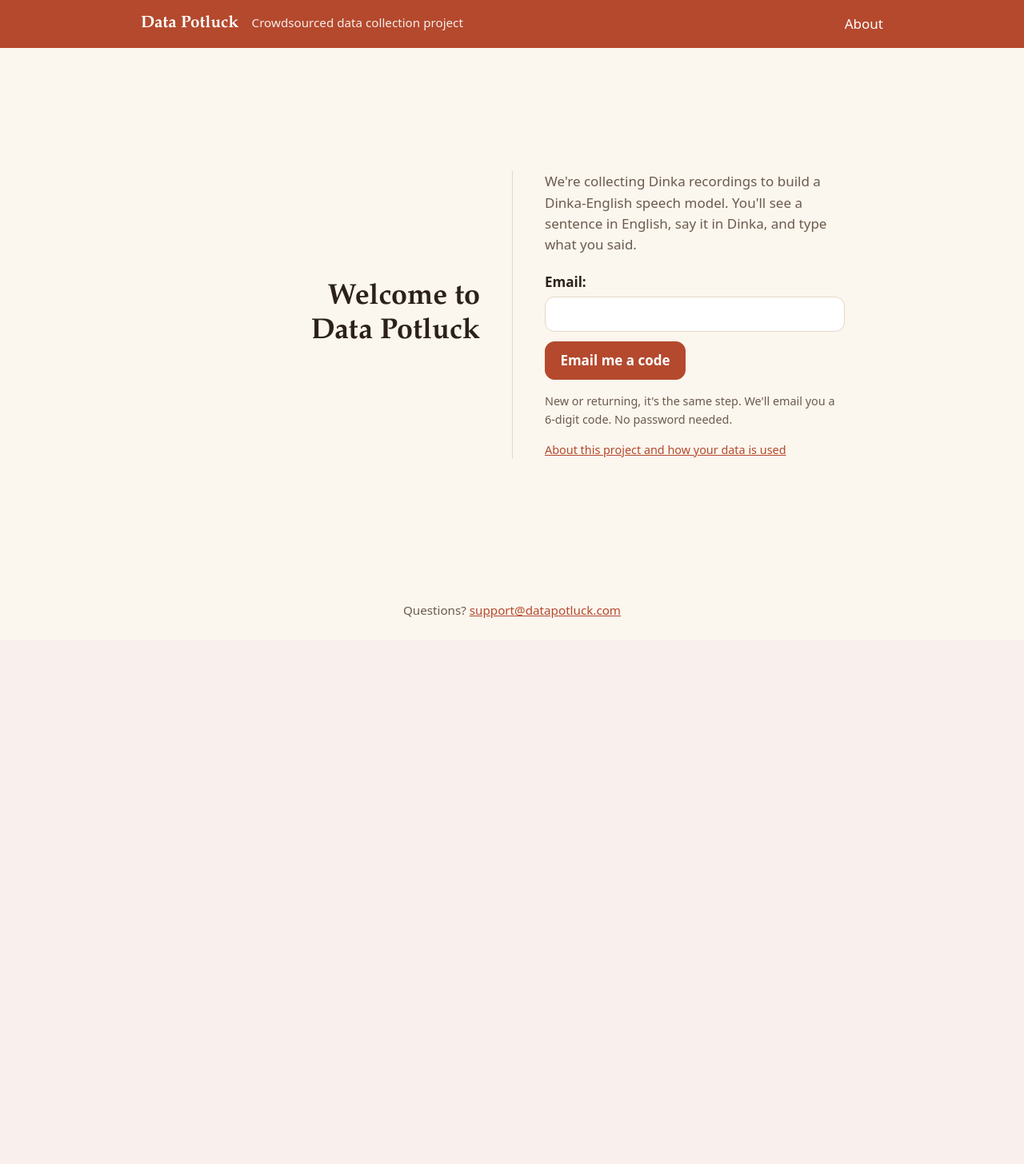
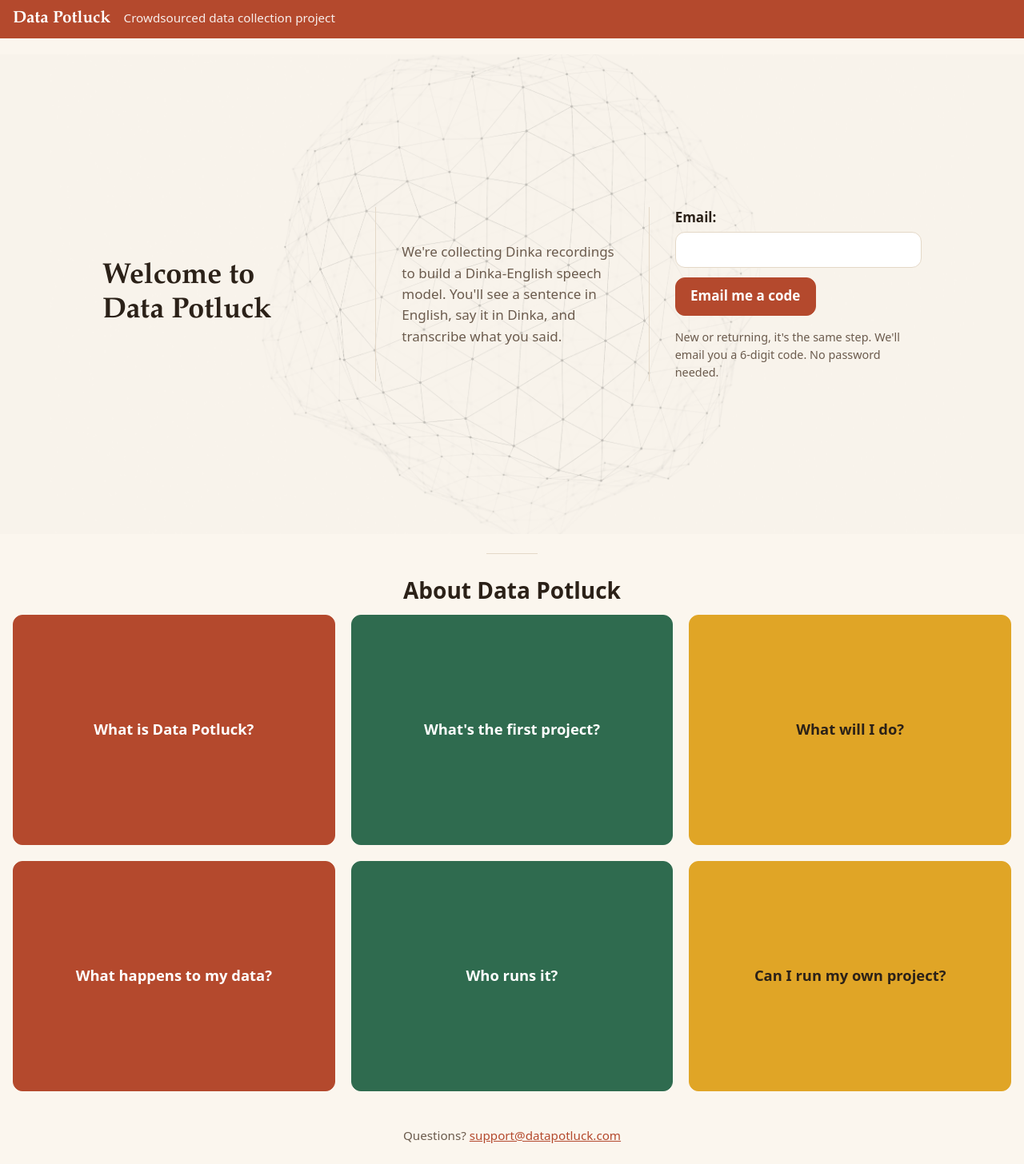
Before and after one commit to mclem6/data-collection-app, a Django app: page /accounts/login/ in a window 1280 px wide. Shown: the whole page at 80% size. Before the commit the page ends 773 px from the top, so only its background shows below. Run offline with Django 5.2, Linux system fonts and the light colour scheme.

Commit message:
login redesigned draft 2

```diff
--- a/accounts/templates/accounts/form.html
+++ b/accounts/templates/accounts/form.html
@@ -18,7 +18,6 @@
 
       {% if hint %}<p class="auth-hint">{{ hint }}</p>{% endif %}
       {% if back_url %}<p class="auth-hint"><a href="{{ back_url }}">{{ back_text }}</a></p>{% endif %}
-      <p class="auth-hint"><a href="{% url 'about' %}">About this project and how your data is used</a></p>
     </section>
   </div>
 {% endblock %}
--- /dev/null
+++ b/accounts/templates/accounts/login.html
@@ -0,0 +1,48 @@
+{% extends "base.html" %}
+
+{% block title %}{{ title }}{% endblock %}
+{% block body_class %}auth-page{% endblock %}
+
+{% block content %}
+<div class="auth-stack">
+  <div class="auth-layout auth-layout--login">
+    <h1 class="auth-title">{{ title }}</h1>
+
+    <section class="auth-steps">
+      {% if intro %}<p class="auth-intro">{{ intro }}</p>{% endif %}
+    </section>
+
+    <section class="auth-panel">
+      <form method="post">
+        {% csrf_token %}
+        {{ form.as_p }}
+        <button type="submit" class="primary">{{ button }}</button>
+      </form>
+        {% if hint %}<p class="auth-hint">{{ hint }}</p>{% endif %}
+    </section>
+  </div>
+  <section id="about" class="about-section">
+    {% include "_about.html" %}
+  </section>
+</div>
+{% endblock %}
+
+{% block scripts %}
+<script>
+  document.querySelectorAll(".flip-card").forEach(function (card) {
+    var front = card.querySelector(".flip-front");
+    var back = card.querySelector(".flip-back");
+    back.inert = true;
+
+    function flip(open) {
+      card.classList.toggle("is-flipped", open);
+      front.inert = open;
+      back.inert = !open;
+      (open ? card.querySelector(".flip-close") : front).focus();
+    }
+
+    front.addEventListener("click", function () { flip(true); });
+    card.querySelector(".flip-close").addEventListener("click", function () { flip(false); });
+  });
+</script>
+{% endblock %}
--- a/accounts/views.py
+++ b/accounts/views.py
@@ -36,10 +36,10 @@ def request_code(request):
             )
             request.session["login_email"] = email
             return redirect("accounts:verify")
-    return render(request, "accounts/form.html", {
+    return render(request, "accounts/login.html", {
     "title": "Welcome to Data\u00a0Potluck",
     "intro": "We're collecting Dinka recordings to build a Dinka-English speech model. "
-             "You'll see a sentence in English, say it in Dinka, and type what you said.",
+             "You'll see a sentence in English, say it in Dinka, and transcribe what you said.",
     "form": form,
     "button": "Email me a code",
     "hint": "New or returning, it's the same step. We'll email you a 6-digit code. No password needed.",
--- a/collection/templates/collection/record.html
+++ b/collection/templates/collection/record.html
@@ -9,7 +9,7 @@
   {% if prompt %}
     <div class="record-layout">
       <section class="prompt-card">
-        <p class="prompt-label">Record yourself saying this in Dinka, then type what you said:</p>
+        <p class="prompt-label">Record yourself saying this in Dinka, then transcribe whatb you said:</p>
         <p class="prompt-text">{{ prompt.text }}</p>
       </section>
 
--- a/static/css/site.css
+++ b/static/css/site.css
@@ -139,7 +139,8 @@ button.secondary { width: 100%; background: transparent; }
 
 /* centered auth pages */
 body.auth-page { min-height: 100vh; min-height: 100dvh; display: flex; flex-direction: column; }
-body.auth-page main { flex: 1; display: flex; align-items: center; justify-content: center; }
+body.auth-page main { flex: 1; display: flex; align-items: center; justify-content: center; max-width: 80rem; }
+body.auth-page .header-inner { max-width: 80rem; }
 
 .auth-layout { width: 100%; max-width: 52rem; display: grid; gap: 1.25rem; text-align: center; }
 .auth-title { margin: 0; font-size: 1.75rem; line-height: 1.2; text-wrap: balance; }
@@ -183,3 +184,90 @@ body.auth-page main { flex: 1; display: flex; align-items: center; justify-conte
 }
 .site-nav a:hover,
 .site-nav .link-button:hover { text-decoration: underline; }
+
+/*  login page */
+.auth-layout--login { max-width: 64rem; min-height: 75dvh; align-content: center; margin: 0 auto; }
+.auth-steps p { margin: 0; }
+
+@media (min-width: 700px) {
+  .auth-layout--login { grid-template-columns: 1fr 1fr 1fr; align-items: stretch;}
+  .auth-layout--login .auth-title { padding-right: 2rem; text-align: left; }
+  .auth-layout--login .auth-steps { padding: 0 2rem; border-left: 1px solid var(--border); }
+  .auth-layout--login .auth-panel { padding-left: 2rem; }
+  .auth-layout--login > * { display: flex; flex-direction: column; justify-content: center; }
+}
+
+
+/* about section styling */
+html { scroll-behavior: smooth; }
+
+.auth-stack { width: 100%; max-width: 80rem; }
+.about-section { padding-top: 1.5rem; }
+.about-section::before { content: ""; display: block; width: 4rem; height: 1px; margin: 0 auto 1.5rem; background: var(--border, #d5d0c8); }
+.prose .about-title { margin-top: 0; font-size: 1.75rem; text-align: center; }
+
+/* about flip cards */
+.prose.about { max-width: none; }
+.flip-grid { display: grid; grid-template-columns: repeat(auto-fill, minmax(20rem, 1fr)); gap: 1.25rem; }
+
+.flip-card { position: relative; height: 18rem; perspective: 1000px; }
+.flip-face {
+  position: absolute;
+  inset: 0;
+  border: 1px solid var(--border);
+  border-radius: var(--radius);
+  background: var(--card);
+  backface-visibility: hidden;
+  -webkit-backface-visibility: hidden;
+  transition: transform 0.5s;
+}
+.flip-front {
+  display: flex;
+  align-items: center;
+  justify-content: center;
+  padding: 1.25rem;
+  font-size: 1.15rem;
+  font-weight: 700;
+  text-align: center;
+}
+
+.flip-card:nth-child(3n+1) .flip-front { background: var(--primary); border-color: var(--primary); color: #fff; }
+.flip-card:nth-child(3n+2) .flip-front { background: var(--green); border-color: var(--green); color: #fff; }
+.flip-card:nth-child(3n) .flip-front { background: var(--gold); border-color: var(--gold); color: var(--text); }
+.flip-front:hover { filter: brightness(1.08); }
+
+.flip-back {
+  display: flex;
+  flex-direction: column;
+  padding: 1rem 1.1rem;
+  overflow-y: auto;
+  font-size: 0.95rem;
+  transform: rotateY(180deg);
+}
+.flip-back p, .flip-back ul { margin: 0 0 0.75rem; }
+.flip-close { align-self: flex-start; margin-top: auto; min-height: 36px; padding: 0.25rem 0.8rem; }
+
+.flip-card.is-flipped .flip-front { transform: rotateY(-180deg); }
+.flip-card.is-flipped .flip-back { transform: rotateY(0); }
+
+@media (prefers-reduced-motion: reduce) {
+  .flip-face { transition: none; }
+}
+
+
+/* add background image to login page auth section */
+.auth-layout--login { position: relative; isolation: isolate; }
+.auth-layout--login::before {
+  content: "";
+  position: absolute;
+  top: 0;
+  bottom: 0;
+  left: 50%;
+  width: 100vw;
+  transform: translateX(-50%);
+  z-index: -1;
+  background: var(--bg) url("../img/login-bg.jpg") center / cover no-repeat;
+  background-blend-mode: multiply;
+  opacity: 0.3;
+}
+body.auth-page { overflow-x: clip; }
--- /dev/null
+++ b/templates/_about.html
@@ -0,0 +1,62 @@
+<article class="prose about">
+  <h2 class="about-title">About Data Potluck</h2>
+
+  <div class="flip-grid">
+
+    <div class="flip-card">
+      <button type="button" class="flip-face flip-front">What is Data Potluck?</button>
+      <div class="flip-face flip-back">
+        <p>Data Potluck is a platform for crowdsourced data projects. It's one central place to collect contributions from a community, manage and review them, and export the verified data for training. We're still building it.</p>
+        <button type="button" class="flip-close">Back</button>
+      </div>
+    </div>
+
+    <div class="flip-card">
+      <button type="button" class="flip-face flip-front">What's the first project?</button>
+      <div class="flip-face flip-back">
+        <p>We're building a speech-to-speech model that translates between Dinka and English. Training a model for this task takes a lot of recordings, which is why we're asking for your help. Together we can create a dataset for our community that can be used for many technologies, like the one we're building.</p>
+        <button type="button" class="flip-close">Back</button>
+      </div>
+    </div>
+
+    <div class="flip-card">
+      <button type="button" class="flip-face flip-front">What will I do?</button>
+      <div class="flip-face flip-back">
+        <p>You'll see a sentence in English. Record yourself saying it in Dinka, then type what you said. That's one contribution. Do as many as you like.</p>
+        <button type="button" class="flip-close">Back</button>
+      </div>
+    </div>
+
+    <div class="flip-card">
+      <button type="button" class="flip-face flip-front">What happens to my data?</button>
+      <div class="flip-face flip-back">
+        <ul>
+          <li>Recordings are stored in private cloud storage. Your name, email, and transcriptions are stored in our database.</li>
+          <li>Only the people running the project can listen to individual recordings while we review them.</li>
+          <li>You keep the rights to what you record. By contributing, you give us permission to use it for the purposes described here.</li>
+          <li>When the project is complete, we plan to release the dataset for free, for anyone to use with credit, for non-commercial work. That release includes the recordings, so your voice will be public at that point.</li>
+          <li>Companies that want to use it commercially will have to pay. We intend to share that money with the people who contributed, which is why we ask for your name and email. We can't promise it will happen or how much it will be.</li>
+          <li>You can ask us to remove your data any time at <a href="mailto:support@datapotluck.com">support@datapotluck.com</a>. We'll take it out of the project and out of future releases. We can't take back copies of a dataset that's already been released.</li>
+        </ul>
+        <button type="button" class="flip-close">Back</button>
+      </div>
+    </div>
+
+    <div class="flip-card">
+      <button type="button" class="flip-face flip-front">Who runs it?</button>
+      <div class="flip-face flip-back">
+        <p>Data Potluck is run by Maria Clement and Billy Clement. Questions? Write to <a href="mailto:support@datapotluck.com">support@datapotluck.com</a>.</p>
+        <button type="button" class="flip-close">Back</button>
+      </div>
+    </div>
+
+    <div class="flip-card">
+      <button type="button" class="flip-face flip-front">Can I run my own project?</button>
+      <div class="flip-face flip-back">
+        <p>We'd like to open Data Potluck to other projects, especially ones building technology that gives back to the communities the data comes from. We're not ready for that yet, but we'd like to hear what you have in mind. Write to us at <a href="mailto:support@datapotluck.com">support@datapotluck.com</a>.</p>
+        <button type="button" class="flip-close">Back</button>
+      </div>
+    </div>
+
+  </div>
+</article>
--- a/templates/base.html
+++ b/templates/base.html
@@ -17,7 +17,6 @@
         <span class="tagline">Crowdsourced data collection project</span>
       </div>
       <nav class="site-nav">
-        <a href="{% url 'about' %}">About</a>
         {% if user.is_authenticated %}
           <form method="post" action="{% url 'accounts:logout' %}">
             {% csrf_token %}
```
Also changed, not shown: static/img/login-bg.jpg (added).
